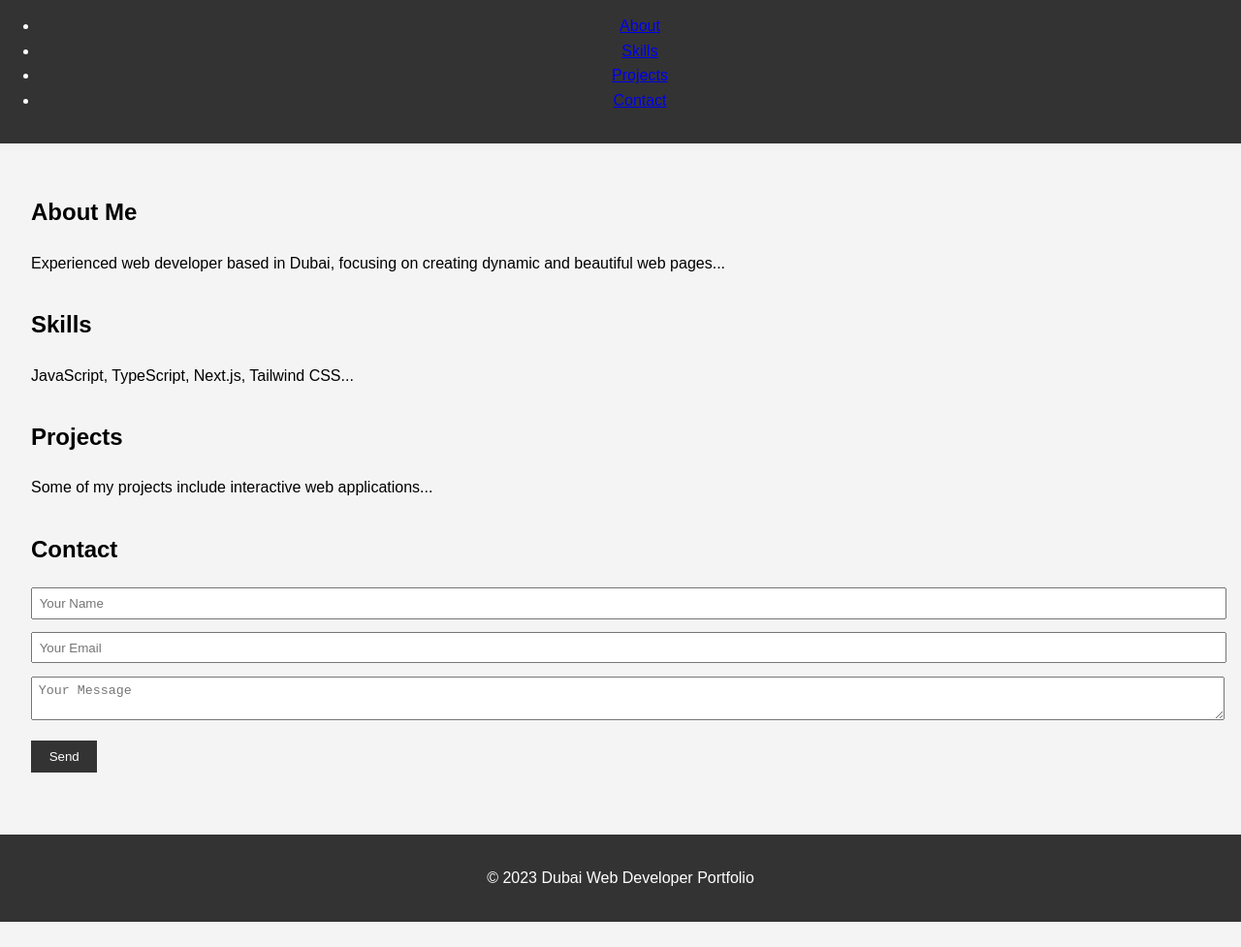
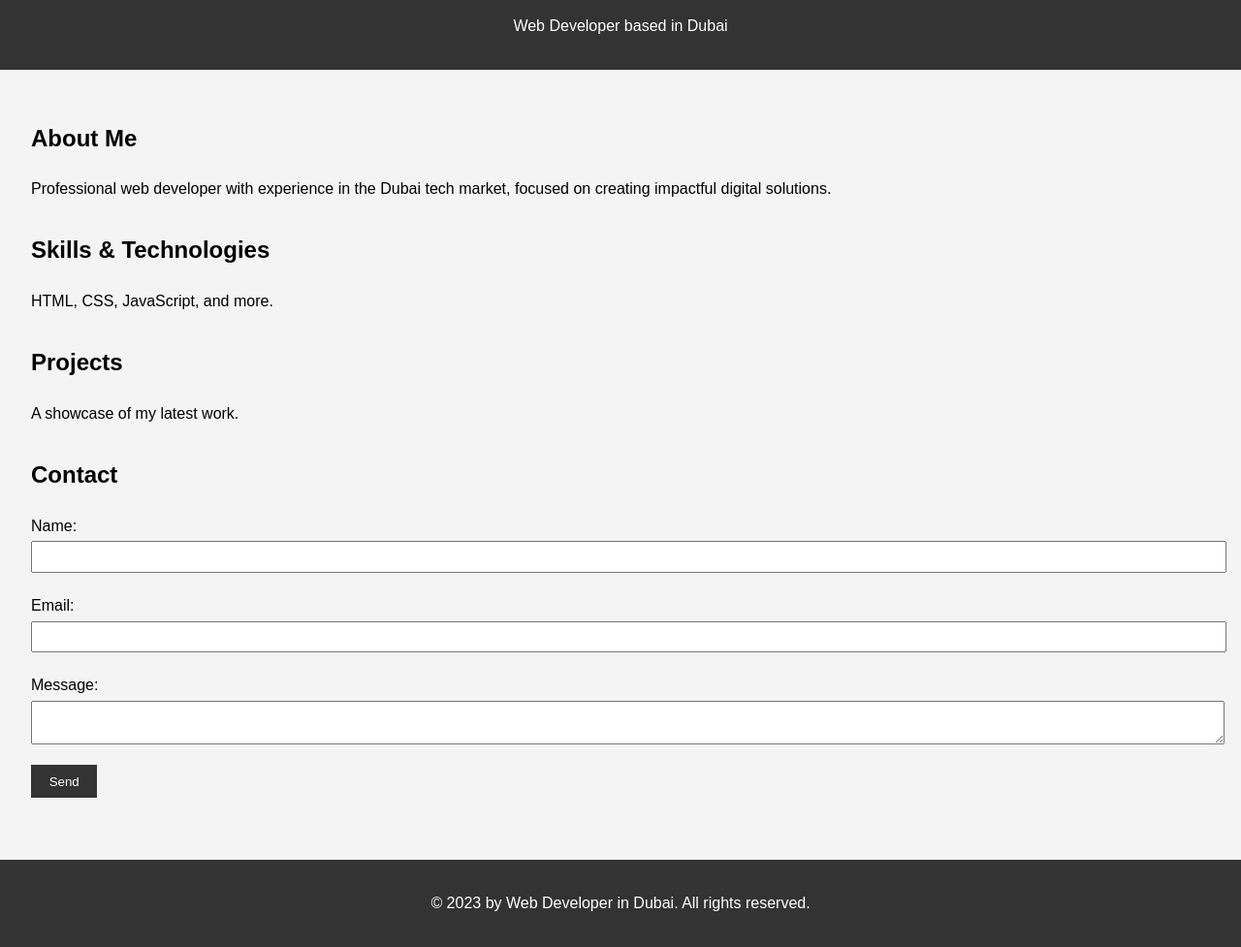
Before and after one commit to danielimad/dubai-dev-showcase-7492, a website built with Vite: page index.html in a window 1280 px wide. Shown: the part 96-1073 px from the top of the page at 97% size. Before the commit the page ends 1047 px from the top, so only its background shows below. Built offline with nearby package versions, Linux system fonts and the light colour scheme.

Commit message:
Create initial complete index.html structure for the Dubai portfolio project

```diff
--- a/index.html
+++ b/index.html
@@ -3,52 +3,43 @@
 <head>
     <meta charset="UTF-8">
     <meta name="viewport" content="width=device-width, initial-scale=1.0">
-    <meta name="description" content="Professional portfolio of a web developer in Dubai specializing in Next.js, TypeScript, and Tailwind CSS.">
-    <title>Dubai Web Developer Portfolio</title>
-    <link rel="stylesheet" href="src/style.css">
-    <link rel="icon" href="/favicon.ico">
+    <title>Web Developer Portfolio in Dubai</title>
+    <link rel="stylesheet" href="./src/style.css">
 </head>
 <body>
-    <header id="home">
-        <h1>Dubai Web Developer Portfolio</h1>
-        <nav>
-            <ul>
-                <li><a href="#about">About</a></li>
-                <li><a href="#skills">Skills</a></li>
-                <li><a href="#projects">Projects</a></li>
-                <li><a href="#contact">Contact</a></li>
-            </ul>
-        </nav>
+    <header>
+        <h1>Welcome to My Portfolio</h1>
+        <p>Web Developer based in Dubai</p>
     </header>
-
     <main>
         <section id="about">
             <h2>About Me</h2>
-            <p>Experienced web developer based in Dubai, focusing on creating dynamic and beautiful web pages...</p>
+            <p>Professional web developer with experience in the Dubai tech market, focused on creating impactful digital solutions.</p>
         </section>
         <section id="skills">
-            <h2>Skills</h2>
-            <p>JavaScript, TypeScript, Next.js, Tailwind CSS...</p>
+            <h2>Skills & Technologies</h2>
+            <p>HTML, CSS, JavaScript, and more.</p>
         </section>
         <section id="projects">
             <h2>Projects</h2>
-            <p>Some of my projects include interactive web applications...</p>
+            <p>A showcase of my latest work.</p>
         </section>
         <section id="contact">
             <h2>Contact</h2>
             <form id="contact-form">
-                <input type="text" name="name" placeholder="Your Name" required>
-                <input type="email" name="email" placeholder="Your Email" required>
-                <textarea name="message" placeholder="Your Message"></textarea>
+                <label for="name">Name:</label>
+                <input type="text" id="name" name="name" required><br>
+                <label for="email">Email:</label>
+                <input type="email" id="email" name="email" required><br>
+                <label for="message">Message:</label>
+                <textarea id="message" name="message" required></textarea><br>
                 <button type="submit">Send</button>
             </form>
         </section>
     </main>
-
     <footer>
-        <p>&copy; 2023 Dubai Web Developer Portfolio</p>
+        <p>© 2023 by Web Developer in Dubai. All rights reserved.</p>
     </footer>
-
-    <script src="src/main.js" type="module"></script>
+    <script type="module" src="./src/main.js"></script>
 </body>
 </html>
```
